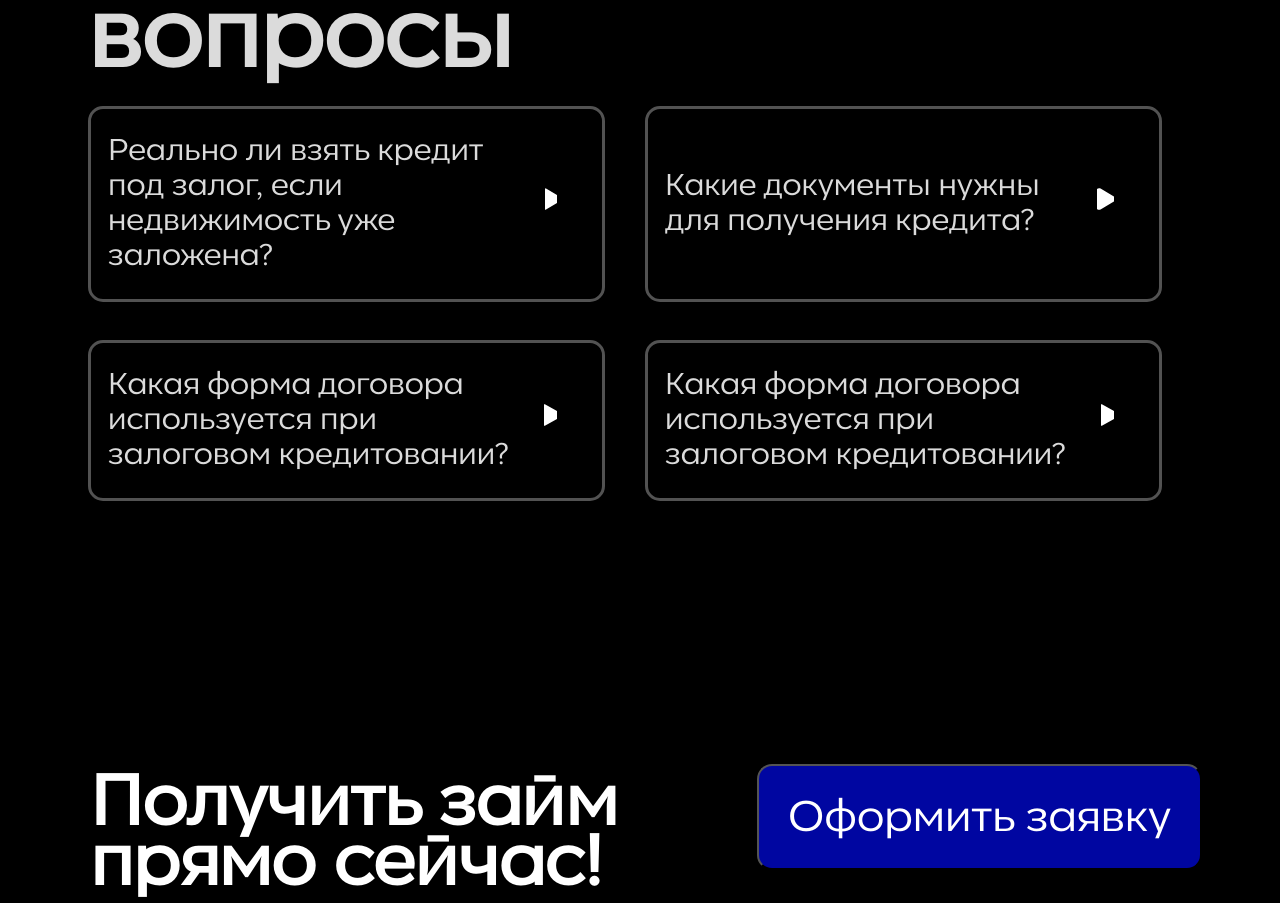
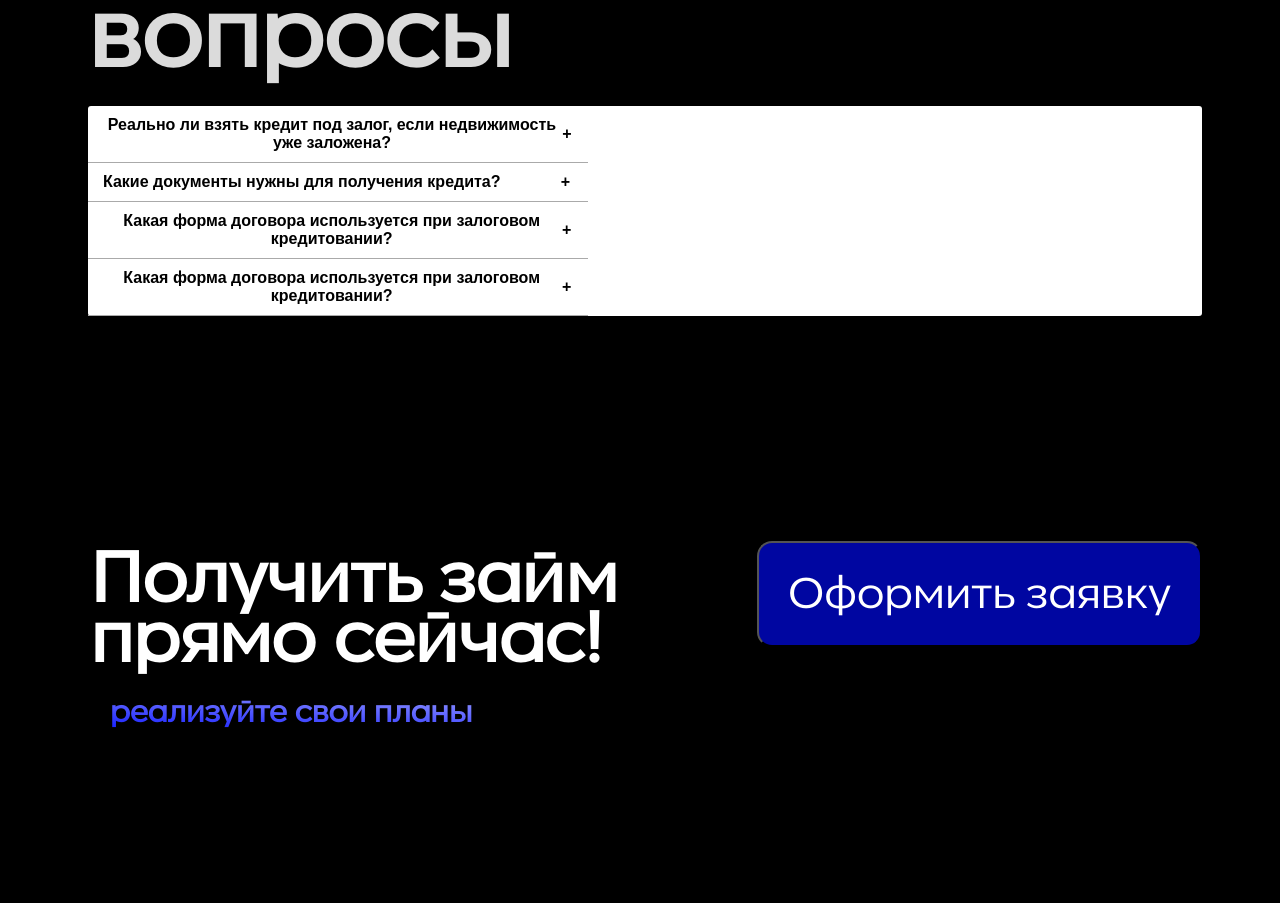
Before and after one commit to Perishte-135/Online_loans_website, a React (Create React App) app: page / in a window 1280 px wide. Shown: the part 3528-4431 px from the top of the page. Built offline with nearby package versions, Linux system fonts and the light colour scheme.

Commit message:
added accordion component

```diff
--- a/src/App.js
+++ b/src/App.js
@@ -1,6 +1,6 @@
 import React from 'react';
 import './App.css';
-import Creedy from './components/creedy/Creedy';
+import Creedy from './pages/creedy/Creedy';
 
 function App() {
   return (
--- /dev/null
+++ b/src/components/accordion/accordion.css
@@ -0,0 +1,60 @@
+.accordion_wrapper {
+  border-radius: 3px;
+  background-color: white;
+  box-shadow: 0 1px 2px #00000033;
+}
+
+.accordion {
+  display: flex;
+  flex-direction: column;
+  max-width: 500px;
+}
+
+.accordion .toggle {
+  display: flex;
+  justify-content: space-between;
+  align-items: center;
+  font-size: 1rem;
+  padding: 10px 15px;
+  fill: black;
+  color: black;
+  transition: color 0.15s ease, fill 0.15s ease;
+  font-weight: 600;
+  border: 0;
+  background-color: transparent;
+  cursor: pointer;
+}
+
+.accordion .toggle:hover {
+  color: #6d6d6d;
+  fill: #6d6d6d;
+}
+
+.accordion:first-child .toggle {
+  border-bottom: 0;
+}
+
+.accordion .toggle .direction-indicator {
+  display: flex;
+  align-items: center;
+  justify-content: center;
+  width: 15px;
+  font-weight: 600;
+}
+
+.accordion .content-parent {
+  max-height: 0;
+  overflow: hidden;
+  transition: max-height 0.15s ease-out;
+  color: black;
+  border-bottom: 1px solid #aaa;
+}
+
+.accordion.toggled .content-parent {
+  max-height: 500px;
+  transition: max-height 0.25s ease-in;
+}
+
+.accordion .content {
+  padding: 10px 15px;
+}
--- /dev/null
+++ b/src/components/accordion/accordion.jsx
@@ -0,0 +1,56 @@
+import React,{useState, useEffect} from 'react';
+import './accordion.css';
+
+
+const Accordion = ({items, keepOthersOpen}) => {
+  const [accordionItems, setAccordionItems] = useState(null);
+
+  useEffect(() => {
+    if(items) {
+      setAccordionItems([
+        ...items.map(item => ({
+          ...item,
+          toggled: false
+        }))
+      ])
+    }
+  }, [items])
+
+  const handleAccordionToggle = (clickedItem) => {
+    setAccordionItems([
+      ...accordionItems.map((item) => {
+        let toggled = item.toggled;
+        if(clickedItem.id === item.id) {
+          toggled = !item.toggled
+        } else if(!keepOthersOpen) {
+          toggled = false;
+        }
+
+        return {
+          ...item,
+          toggled
+        }
+      })
+    ])
+  }
+  return(
+    <div className="accordion_wrapper">
+      {accordionItems?.map((listItem, key) => {
+        return(
+          <div className={`accordion ${listItem.toggled? 'toggled' : ''}`} key={key}>
+            <button className="toggle" onClick={() => handleAccordionToggle(listItem)}>
+              <p>{listItem.label}</p>
+              <div className="direction-indicator">{listItem.toggled? '-' : '+'}</div>
+            </button>
+            <div className="content-parent">
+              <div className="content">{listItem.renderContent()}</div>
+            </div>
+          </div>
+        )
+      })}
+    </div>
+  )
+}
+
+
+export default Accordion;
--- a/src/components/creedy/Creedy.css
+++ b/src/pages/creedy/Creedy.css
@@ -327,7 +327,7 @@ a {
   left: 160px;
   top: 104.12px;
   display: block;
-  background: url('../assets/icons/camera.svg');
+  background: url('../../components/assets/icons/camera.svg');
   width: 97.23px;
   height: 99.51px;
 }
@@ -485,7 +485,7 @@ a {
 .note {
   position: absolute;
   display: block;
-  background: url('../assets/icons/clipboard-check.svg') center center no-repeat;
+  background: url('../../components/assets/icons/clipboard-check.svg') center center no-repeat;
   width: 81.41px;
   height: 81.41px;
   z-index: 2;
@@ -496,7 +496,7 @@ a {
 .watch {
   position: absolute;
   display: block;
-  background: url('../assets/icons/Component 3.svg')center center no-repeat;
+  background: url('../../components/assets/icons/Component 3.svg')center center no-repeat;
   width: 64.94px;
   height: 58.15px;
   z-index: 2;
@@ -507,7 +507,7 @@ a {
 .globe {
   position: absolute;
   display: block;
-  background: url('../assets/icons/Component 1.svg') center center no-repeat;
+  background: url('../../components/assets/icons/Component 1.svg') center center no-repeat;
   width: 60.09px;
   height: 60.09px;
   z-index: 2;
@@ -578,7 +578,7 @@ a {
 
 .overElipse {
   display: block;
-  background: url('../assets/icons/Ellipse 21.svg') center center no-repeat;
+  background: url('../../components/assets/icons/Ellipse 21.svg') center center no-repeat;
   width: 62px;
   height: 62px;
   position: absolute;
@@ -589,7 +589,7 @@ a {
 
 .innerElipse {
   display: block;
-  background: url('../assets/icons/Ellipse 27.svg') center center no-repeat;
+  background: url('../../components/assets/icons/Ellipse 27.svg') center center no-repeat;
   width: 52px;
   height: 52px;
   position: absolute;
@@ -600,7 +600,7 @@ a {
 
 .polygon {
   display: block;
-  background: url('../assets/icons/Polygon 1.svg') center center no-repeat;
+  background: url('../../components/assets/icons/Polygon 1.svg') center center no-repeat;
   width: 36px;
   height: 36px;
   position: absolute;
@@ -657,7 +657,7 @@ a {
 
 .arrow {
   display: block;
-  background: url('../assets/icons/Polygon 11.svg') center center no-repeat;
+  background: url('../../components/assets/icons/Polygon 11.svg') center center no-repeat;
   width: 30px;
   height: 30px;
 }
--- a/src/components/creedy/Creedy.jsx
+++ b/src/pages/creedy/Creedy.jsx
@@ -1,22 +1,46 @@
 import React, {useState} from 'react';
 import './Creedy.css';
-import logo_img from '../assets/img/CREEDY.png';
-import man_img from '../assets/img/1676690582_grizly-club-p-klipart-muzhchina-s-noutbukom-1 1.png';
+import logo_img from '../../components/assets/img/CREEDY.png';
+import man_img from '../../components/assets/img/1676690582_grizly-club-p-klipart-muzhchina-s-noutbukom-1 1.png';
 import Box from '@mui/material/Box';
 import Slider from '@mui/material/Slider';
-import photo_docs_img from '../assets/img/Rectangle 13.png';
-import vertical_line from '../assets/img/Line 5.png';
-import underSquare from '../assets/img/Rectangle 13.png';
-import overSquare from '../assets/img/Rectangle 26.png';
-import firstReviewPhoto from '../assets/img/first_review.png';
-import secondReviewPhoto from '../assets/img/second_review.png';
-import thirdReviewPhoto from '../assets/img/third_review.png';
-import fourthReviewPhoto from '../assets/img/fourth_review.png';
-import fifthReviewPhoto from '../assets/img/fifth-review.png';
-import sixthReviewPhoto from '../assets/img/sixth_review.png';
-import Form from "../form/Form";
+import photo_docs_img from '../../components/assets/img/Rectangle 13.png';
+import vertical_line from '../../components/assets/img/Line 5.png';
+import underSquare from '../../components/assets/img/Rectangle 13.png';
+import overSquare from '../../components/assets/img/Rectangle 26.png';
+import firstReviewPhoto from '../../components/assets/img/first_review.png';
+import secondReviewPhoto from '../../components/assets/img/second_review.png';
+import thirdReviewPhoto from '../../components/assets/img/third_review.png';
+import fourthReviewPhoto from '../../components/assets/img/fourth_review.png';
+import fifthReviewPhoto from '../../components/assets/img/fifth-review.png';
+import sixthReviewPhoto from '../../components/assets/img/sixth_review.png';
+import Form from "../../components/form/Form";
+import Accordion from "../../components/accordion/accordion";
 
 const Creedy = () => {
+
+  const data =[
+    {
+      id: 1,
+      label: 'Реально ли взять кредит под залог, если недвижимость уже заложена?',
+      renderContent: () => <p>Lorem ipsum dolore jxgchlivbjskjfvhsukvhlsbfv1</p>,
+    },
+    {
+      id: 2,
+      label: 'Какие документы нужны для получения кредита?',
+      renderContent: () => <p>Lorem ipsum dolore jxgchlivbjskjfvhsukvhlsbfv2</p>,
+    },
+    {
+      id: 3,
+      label: 'Какая форма договора используется при залоговом кредитовании?',
+      renderContent: () => <p>Lorem ipsum dolore jxgchlivbjskjfvhsukvhlsbfv3</p>,
+    },
+    {
+      id: 4,
+      label: 'Какая форма договора используется при залоговом кредитовании?',
+      renderContent: () => <p>Lorem ipsum dolore jxgchlivbjskjfvhsukvhlsbfv4</p>,
+    },
+  ]
   function valuetext(value) {
     return `${value}`;
   }
@@ -241,26 +265,27 @@ const Creedy = () => {
         <div className="container">
           <div className="asked_questions_block" id="asked_questions_block">
             <h2>Часто задаваемые вопросы</h2>
-            <div className="question_block">
-              <div>
-                <p>Реально ли взять кредит под залог, если недвижимость уже заложена?</p>
-                <i className="arrow"></i>
-              </div>
-              <div>
-                <p>Какие документы нужны для получения кредита?</p>
-                <i className="arrow"></i>
-              </div>
-            </div>
-            <div className="question_block">
-              <div>
-                <p>Какая форма договора используется при залоговом кредитовании?</p>
-                <i className="arrow"></i>
-              </div>
-              <div>
-                <p>Какая форма договора используется при залоговом кредитовании?</p>
-                <i className="arrow"></i>
-              </div>
-            </div>
+            <Accordion items={data} keepOthersOpen={false} />
+            {/*<div className="question_block">*/}
+            {/*  <div>*/}
+            {/*    <p>Реально ли взять кредит под залог, если недвижимость уже заложена?</p>*/}
+            {/*    <i className="arrow"></i>*/}
+            {/*  </div>*/}
+            {/*  <div>*/}
+            {/*    <p>Какие документы нужны для получения кредита?</p>*/}
+            {/*    <i className="arrow"></i>*/}
+            {/*  </div>*/}
+            {/*</div>*/}
+            {/*<div className="question_block">*/}
+            {/*  <div>*/}
+            {/*    <p>Какая форма договора используется при залоговом кредитовании?</p>*/}
+            {/*    <i className="arrow"></i>*/}
+            {/*  </div>*/}
+            {/*  <div>*/}
+            {/*    <p>Какая форма договора используется при залоговом кредитовании?</p>*/}
+            {/*    <i className="arrow"></i>*/}
+            {/*  </div>*/}
+            {/*</div>*/}
           </div>
           <div className="apply_for_loan_block">
             <div className="get_now_loan">
```
